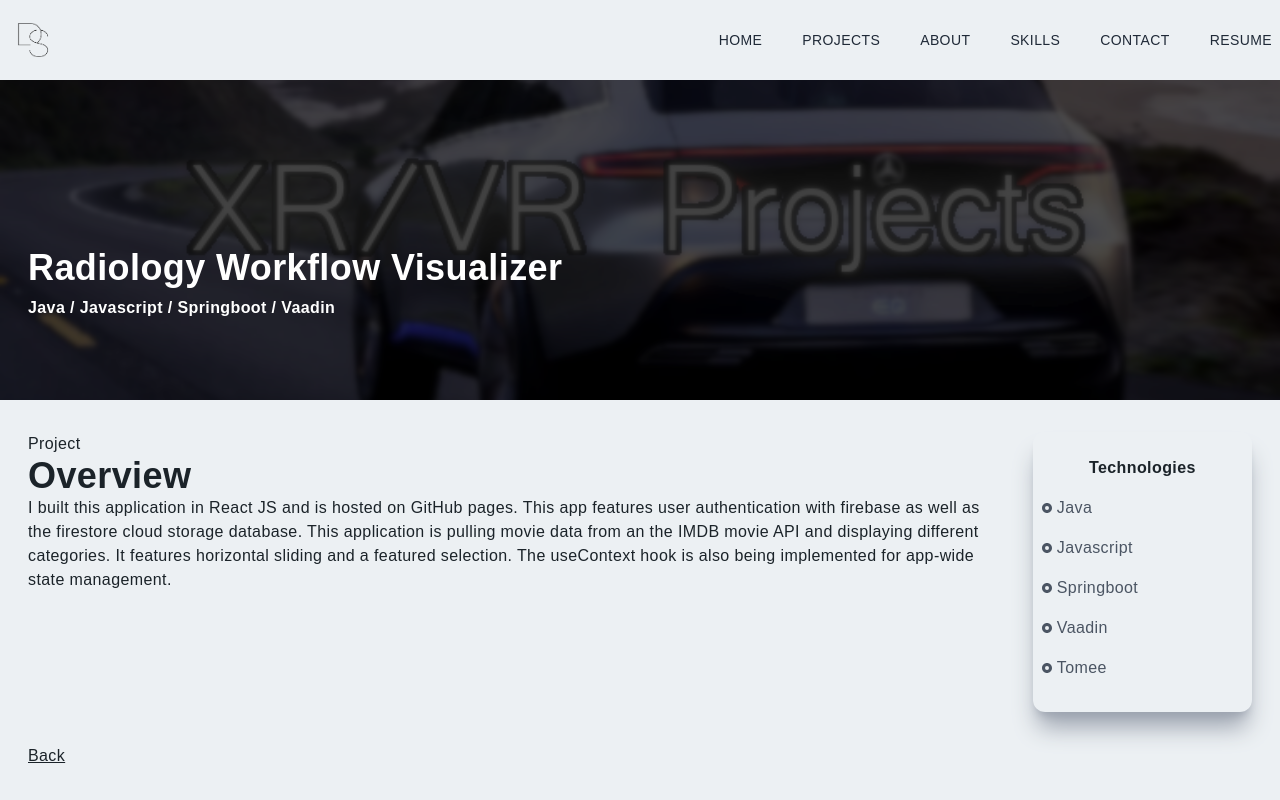
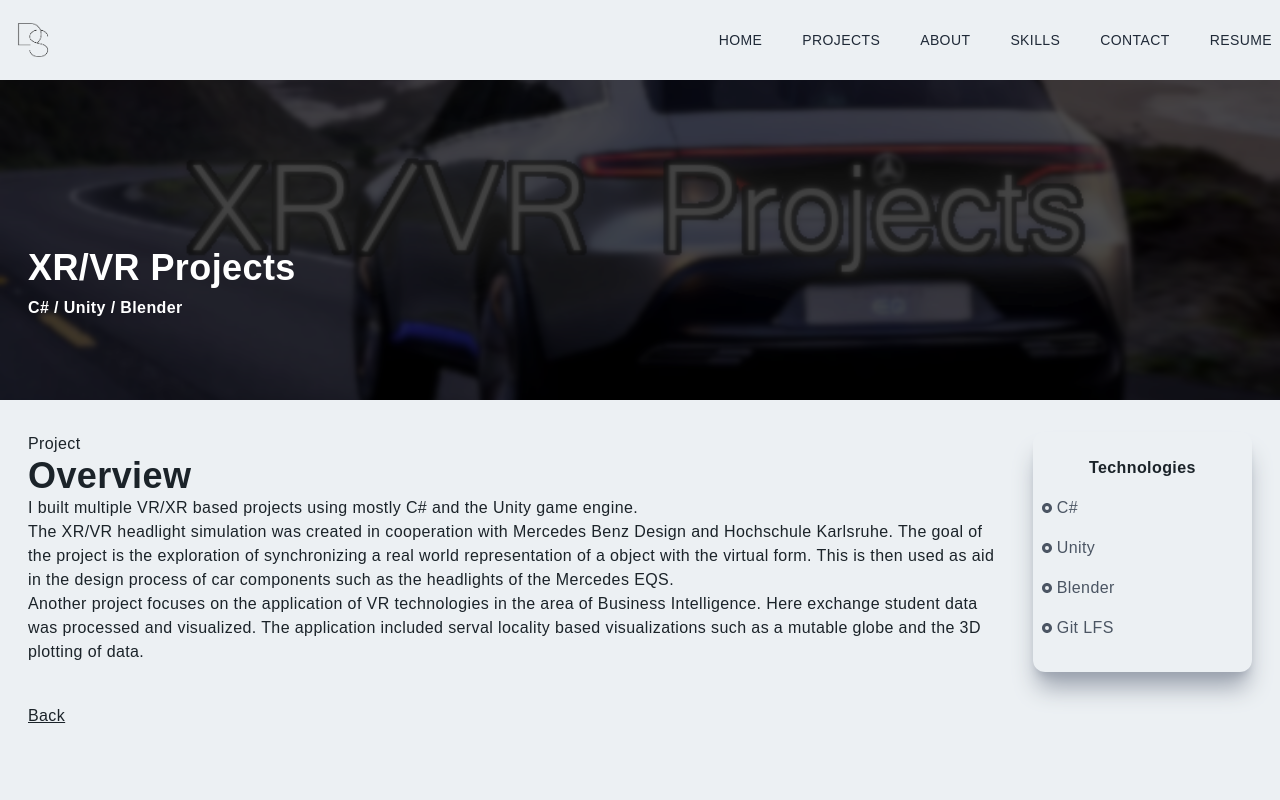
Before and after one commit to DennisSchneider1/portfolio-ds, a Next.js app: page /vr in a window 1280 px wide. Built offline with nearby package versions, Linux system fonts and the light colour scheme.

Commit message:
update projects content

```diff
--- a/app/ai-bot/page.tsx
+++ b/app/ai-bot/page.tsx
@@ -17,8 +17,8 @@
           alt='/'
         />
         <div className='absolute top-[70%] max-w-[1240px] w-full left-[50%] right-[50%] translate-x-[-50%] translate-y-[-50%] text-white z-10 p-2'>
-          <h2 className='py-2'>Radiology Workflow Visualizer</h2>
-          <h3>Java / Javascript / Springboot / Vaadin</h3>
+          <h2 className='py-2'>AI Assistant</h2>
+          <h3>Python / Langchain / discord.py</h3>
         </div>
       </div>
 
@@ -27,13 +27,13 @@
           <p>Project</p>
           <h2>Overview</h2>
           <p>
-            I built this application in React JS and is hosted on GitHub pages.
-            This app features user authentication with firebase as well as the
-            firestore cloud storage database. This application is pulling movie
-            data from an the IMDB movie API and displaying different categories.
-            It features horizontal sliding and a featured selection. The
-            useContext hook is also being implemented for app-wide state
-            management.
+            This application was made with Python and Langchain to incorporate
+            large language model capabilities into a discord bot. Special attention
+            for this project is a memory system using multipe technologies to achieve
+            extended short term and long term memory functionality. These technologies
+            include a summarization system, vector database and LoRA.
+            Additionaly, in order to be less restricted in usage and adaptability of the llm
+            an open source llama model was chosen and used on local consumer grade hardware.
           </p>
           {/*
           <a
@@ -57,19 +57,19 @@
             <p className='text-center font-bold pb-2'>Technologies</p>
             <div className='grid grid-cols-3 md:grid-cols-1'>
               <p className='text-gray-600 py-2 flex items-center'>
-                <RiRadioButtonFill className='pr-1' /> Java
+                <RiRadioButtonFill className='pr-1' /> Python
               </p>
               <p className='text-gray-600 py-2 flex items-center'>
-                <RiRadioButtonFill className='pr-1' /> Javascript
+                <RiRadioButtonFill className='pr-1' /> Langchain
               </p>
               <p className='text-gray-600 py-2 flex items-center'>
-                <RiRadioButtonFill className='pr-1' /> Springboot
+                <RiRadioButtonFill className='pr-1' /> discord.py
               </p>
               <p className='text-gray-600 py-2 flex items-center'>
-                <RiRadioButtonFill className='pr-1' /> Vaadin
+                <RiRadioButtonFill className='pr-1' /> llm-web-ui
               </p>
               <p className='text-gray-600 py-2 flex items-center'>
-                <RiRadioButtonFill className='pr-1' /> Tomee
+                <RiRadioButtonFill className='pr-1' /> CUDA
               </p>
             </div>
           </div>
--- a/app/car-configurator/page.tsx
+++ b/app/car-configurator/page.tsx
@@ -17,8 +17,8 @@
           alt='/'
         />
         <div className='absolute top-[70%] max-w-[1240px] w-full left-[50%] right-[50%] translate-x-[-50%] translate-y-[-50%] text-white z-10 p-2'>
-          <h2 className='py-2'>Radiology Workflow Visualizer</h2>
-          <h3>Java / Javascript / Springboot / Vaadin</h3>
+          <h2 className='py-2'>VW Car Configurator</h2>
+          <h3>Java / Android Studio</h3>
         </div>
       </div>
 
@@ -27,13 +27,10 @@
           <p>Project</p>
           <h2>Overview</h2>
           <p>
-            I built this application in React JS and is hosted on GitHub pages.
-            This app features user authentication with firebase as well as the
-            firestore cloud storage database. This application is pulling movie
-            data from an the IMDB movie API and displaying different categories.
-            It features horizontal sliding and a featured selection. The
-            useContext hook is also being implemented for app-wide state
-            management.
+            This app was made with Java and Android Studio. The functionalities include
+            a multiple step car configuration process, and additionaly loading, saving and
+            displaying configurations. Data for the configurator was accessed through
+            the VW Group API as part of a coding competition.
           </p>
           {/*
           <a
@@ -60,16 +57,10 @@
                 <RiRadioButtonFill className='pr-1' /> Java
               </p>
               <p className='text-gray-600 py-2 flex items-center'>
-                <RiRadioButtonFill className='pr-1' /> Javascript
+                <RiRadioButtonFill className='pr-1' /> Android Studio
               </p>
               <p className='text-gray-600 py-2 flex items-center'>
-                <RiRadioButtonFill className='pr-1' /> Springboot
-              </p>
-              <p className='text-gray-600 py-2 flex items-center'>
-                <RiRadioButtonFill className='pr-1' /> Vaadin
-              </p>
-              <p className='text-gray-600 py-2 flex items-center'>
-                <RiRadioButtonFill className='pr-1' /> Tomee
+                <RiRadioButtonFill className='pr-1' /> VW Group API
               </p>
             </div>
           </div>
--- a/app/rwv/page.tsx
+++ b/app/rwv/page.tsx
@@ -27,13 +27,11 @@
           <p>Project</p>
           <h2>Overview</h2>
           <p>
-            I built this application in React JS and is hosted on GitHub pages.
-            This app features user authentication with firebase as well as the
-            firestore cloud storage database. This application is pulling movie
-            data from an the IMDB movie API and displaying different categories.
-            It features horizontal sliding and a featured selection. The
-            useContext hook is also being implemented for app-wide state
-            management.
+            I built this application with Java and Javascript using the Vaadin framework.
+            This app features a search function for specific database objects and multiple
+            visualization options as result. The options include a fully functional calendar
+            view to track the timeline of events, a graph view to visualize and qickly switch
+            between tracked objects, and a usecase specific customizable table view of the data.
           </p>
           {/*
           <a
--- a/app/vr/page.tsx
+++ b/app/vr/page.tsx
@@ -17,8 +17,8 @@
           alt='/'
         />
         <div className='absolute top-[70%] max-w-[1240px] w-full left-[50%] right-[50%] translate-x-[-50%] translate-y-[-50%] text-white z-10 p-2'>
-          <h2 className='py-2'>Radiology Workflow Visualizer</h2>
-          <h3>Java / Javascript / Springboot / Vaadin</h3>
+          <h2 className='py-2'>XR/VR Projects</h2>
+          <h3>C# / Unity / Blender</h3>
         </div>
       </div>
 
@@ -27,13 +27,19 @@
           <p>Project</p>
           <h2>Overview</h2>
           <p>
-            I built this application in React JS and is hosted on GitHub pages.
-            This app features user authentication with firebase as well as the
-            firestore cloud storage database. This application is pulling movie
-            data from an the IMDB movie API and displaying different categories.
-            It features horizontal sliding and a featured selection. The
-            useContext hook is also being implemented for app-wide state
-            management.
+            I built multiple VR/XR based projects using mostly C# and the Unity game engine.
+          </p>
+          <p>
+            The XR/VR headlight simulation was created in cooperation with Mercedes Benz Design
+            and Hochschule Karlsruhe. The goal of the project is the exploration of synchronizing
+            a real world representation of a object with the virtual form. This is then used as aid
+            in the design process of car components such as the headlights of the Mercedes EQS.
+          </p>
+          <p>
+            Another project focuses on the application of VR technologies in the area of
+            Business Intelligence. Here exchange student data was processed and visualized.
+            The application included serval locality based visualizations such as a mutable
+            globe and the 3D plotting of data.
           </p>
           {/*
           <a
@@ -57,19 +63,16 @@
             <p className='text-center font-bold pb-2'>Technologies</p>
             <div className='grid grid-cols-3 md:grid-cols-1'>
               <p className='text-gray-600 py-2 flex items-center'>
-                <RiRadioButtonFill className='pr-1' /> Java
+                <RiRadioButtonFill className='pr-1' /> C#
               </p>
               <p className='text-gray-600 py-2 flex items-center'>
-                <RiRadioButtonFill className='pr-1' /> Javascript
+                <RiRadioButtonFill className='pr-1' /> Unity
               </p>
               <p className='text-gray-600 py-2 flex items-center'>
-                <RiRadioButtonFill className='pr-1' /> Springboot
+                <RiRadioButtonFill className='pr-1' /> Blender
               </p>
               <p className='text-gray-600 py-2 flex items-center'>
-                <RiRadioButtonFill className='pr-1' /> Vaadin
-              </p>
-              <p className='text-gray-600 py-2 flex items-center'>
-                <RiRadioButtonFill className='pr-1' /> Tomee
+                <RiRadioButtonFill className='pr-1' /> Git LFS
               </p>
             </div>
           </div>
```
